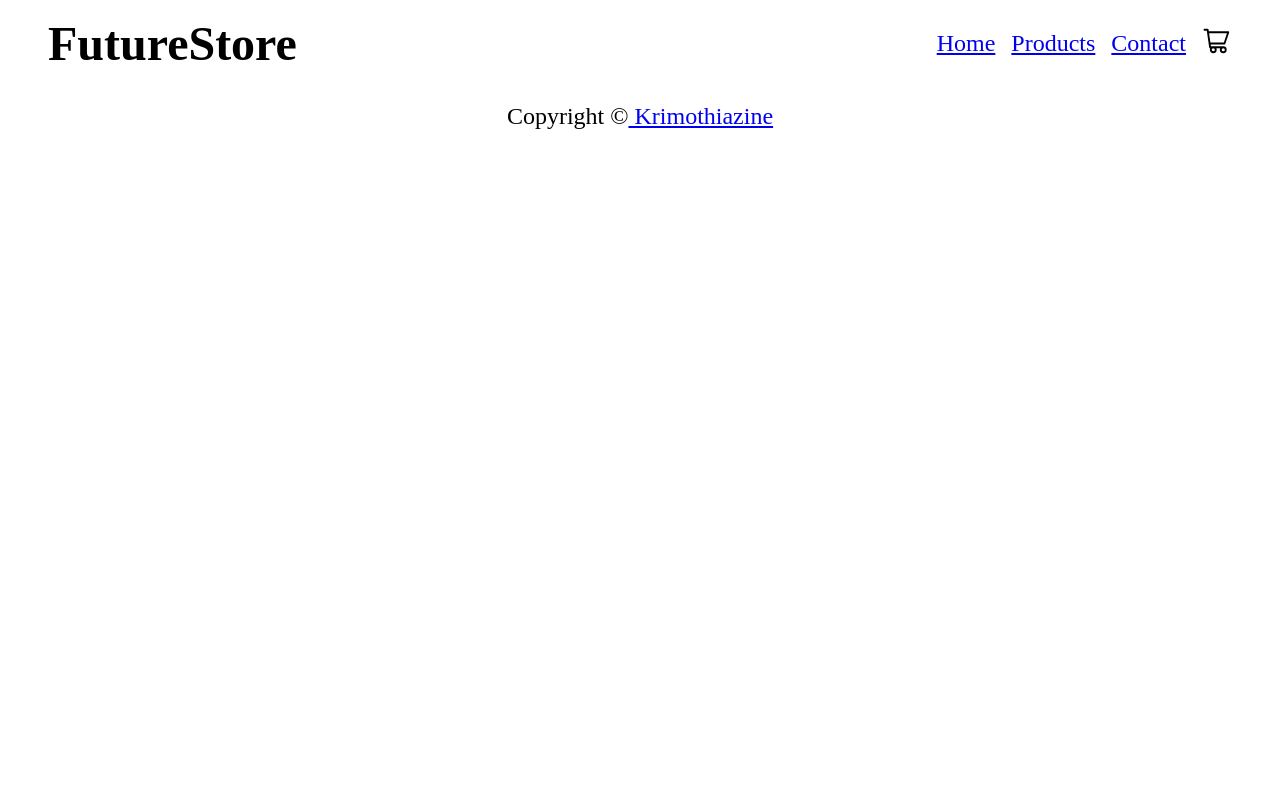
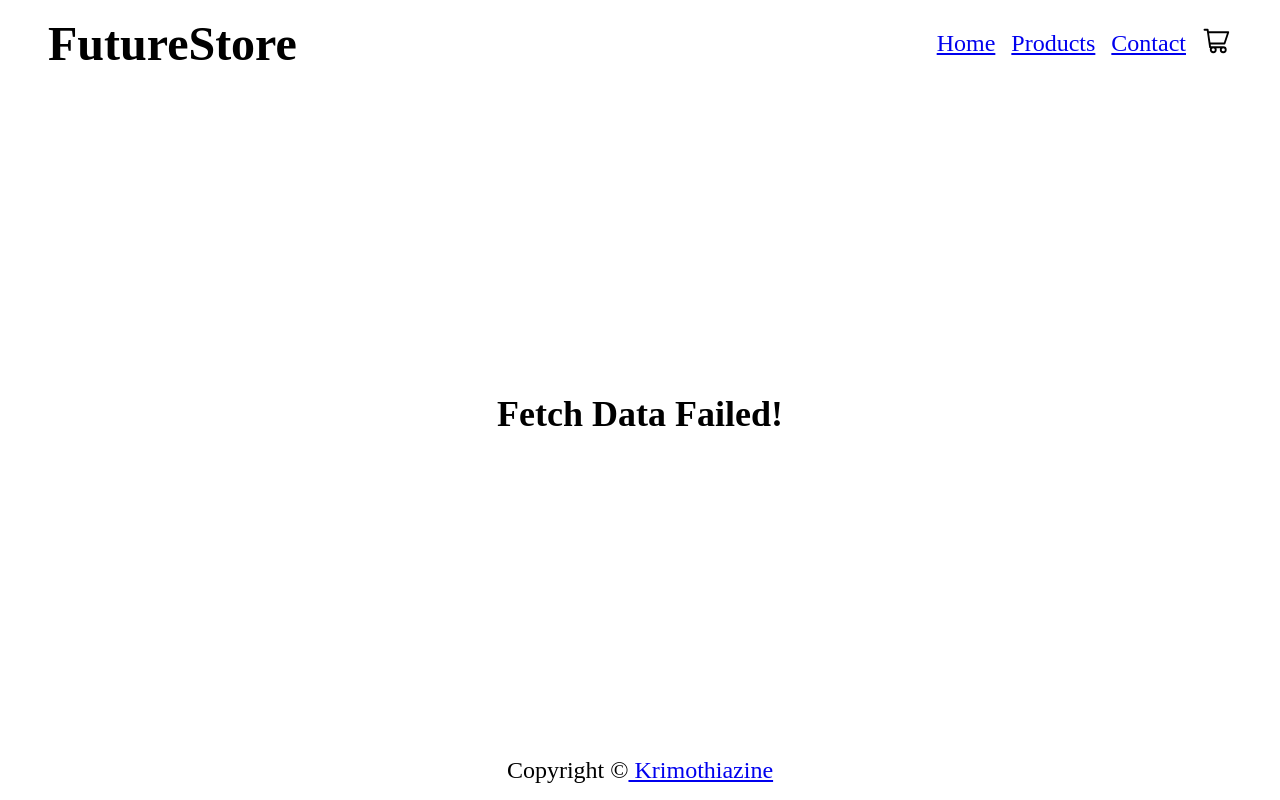
Before and after one commit to Abdelkrim-Saouchi/Shopping-Cart, a React (Create React App) app: page /fetch-error in a window 1280 px wide. Built offline with nearby package versions, Linux system fonts and the light colour scheme.

Commit message:
Implement errors routes

```diff
--- a/src/App.css
+++ b/src/App.css
@@ -173,3 +173,12 @@ footer {
 }
 
 /*-------------------------*/
+
+/* ------NotFound ---------*/
+.NotFound {
+  display: flex;
+  justify-content: center;
+  align-items: center;
+}
+
+/*------------------------*/
--- a/src/App.js
+++ b/src/App.js
@@ -2,7 +2,9 @@ import './App.css';
 import Footer from './footer/Footer';
 import Header from './header/Header';
 import Contact from './main/Contact';
+import FetchFailed from './main/FetchFailed';
 import Home from './main/Home';
+import NotFound from './main/NotFound';
 import Products from './main/Products';
 import { Routes, Route } from 'react-router-dom';
 
@@ -14,6 +16,8 @@ function App() {
         <Route path="/" element={<Home />} />
         <Route path="/products" element={<Products />} />
         <Route path="/contact" element={<Contact />} />
+        <Route path="/fetch-error" element={<FetchFailed />} />
+        <Route path="*" element={<NotFound />} />
       </Routes>
       <Footer />
     </div>
--- /dev/null
+++ b/src/main/FetchFailed.jsx
@@ -0,0 +1,9 @@
+const FetchFailed = () => {
+  return (
+    <main className="container NotFound">
+      <h2>Fetch Data Failed!</h2>
+    </main>
+  );
+};
+
+export default FetchFailed;
--- /dev/null
+++ b/src/main/NotFound.jsx
@@ -0,0 +1,9 @@
+const NotFound = ({ errorText }) => {
+  return (
+    <main className="container NotFound">
+      <h2>{errorText}</h2>
+    </main>
+  );
+};
+
+export default NotFound;
--- a/src/main/Products.jsx
+++ b/src/main/Products.jsx
@@ -1,8 +1,10 @@
 import { useEffect, useState } from 'react';
 import Card from './Card';
+import { useNavigate } from 'react-router-dom';
 
 const Products = () => {
   const [products, setProducts] = useState([]);
+  const navigate = useNavigate();
 
   useEffect(() => {
     fetch('https://dummyjson.com/products')
@@ -13,7 +15,8 @@ const Products = () => {
         setProducts(selectedProducts);
       })
       .catch((error) => {
-        throw new Error(error);
+        navigate('/error');
+        console.log(error);
       });
   }, []);
 
```
